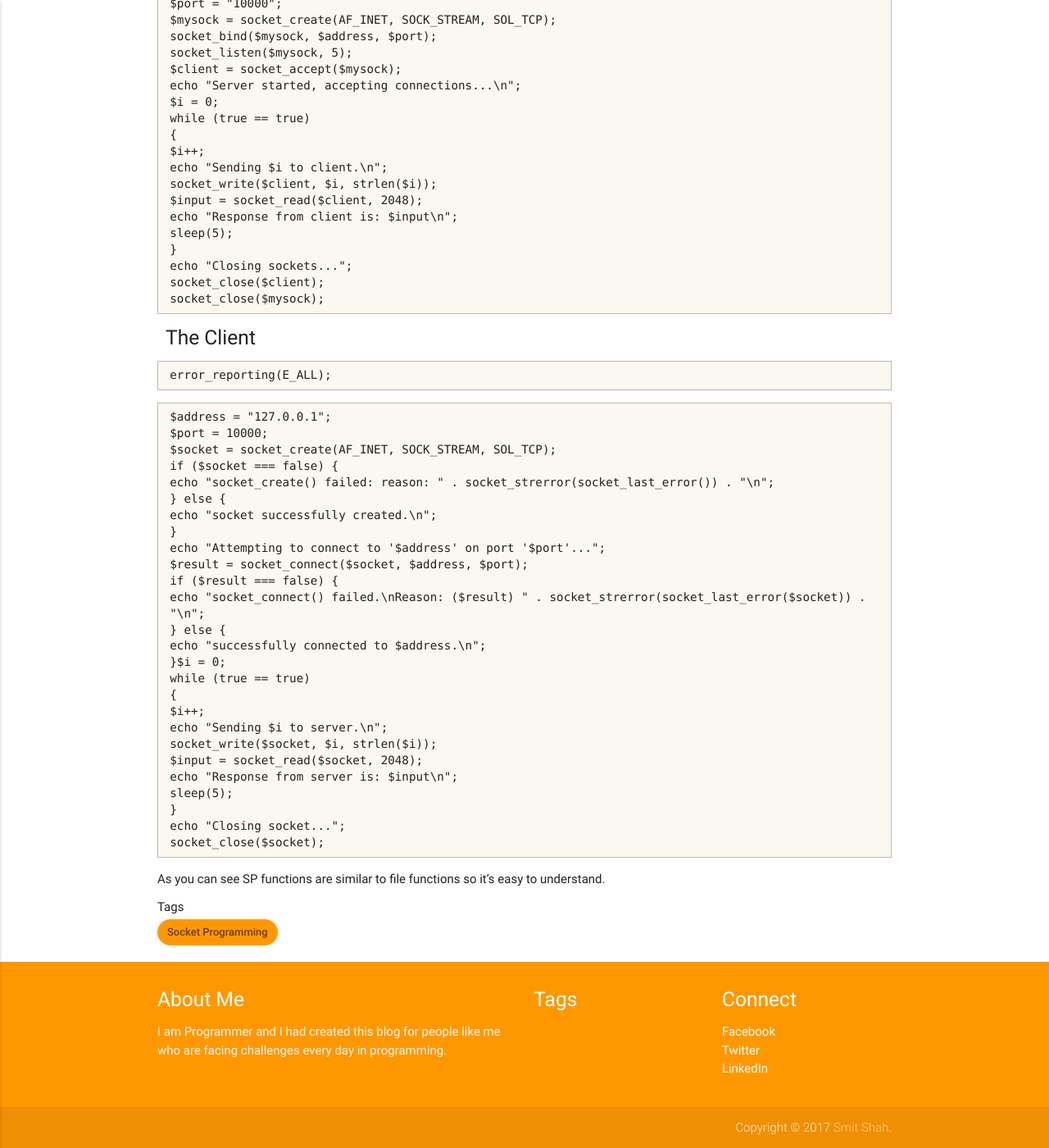
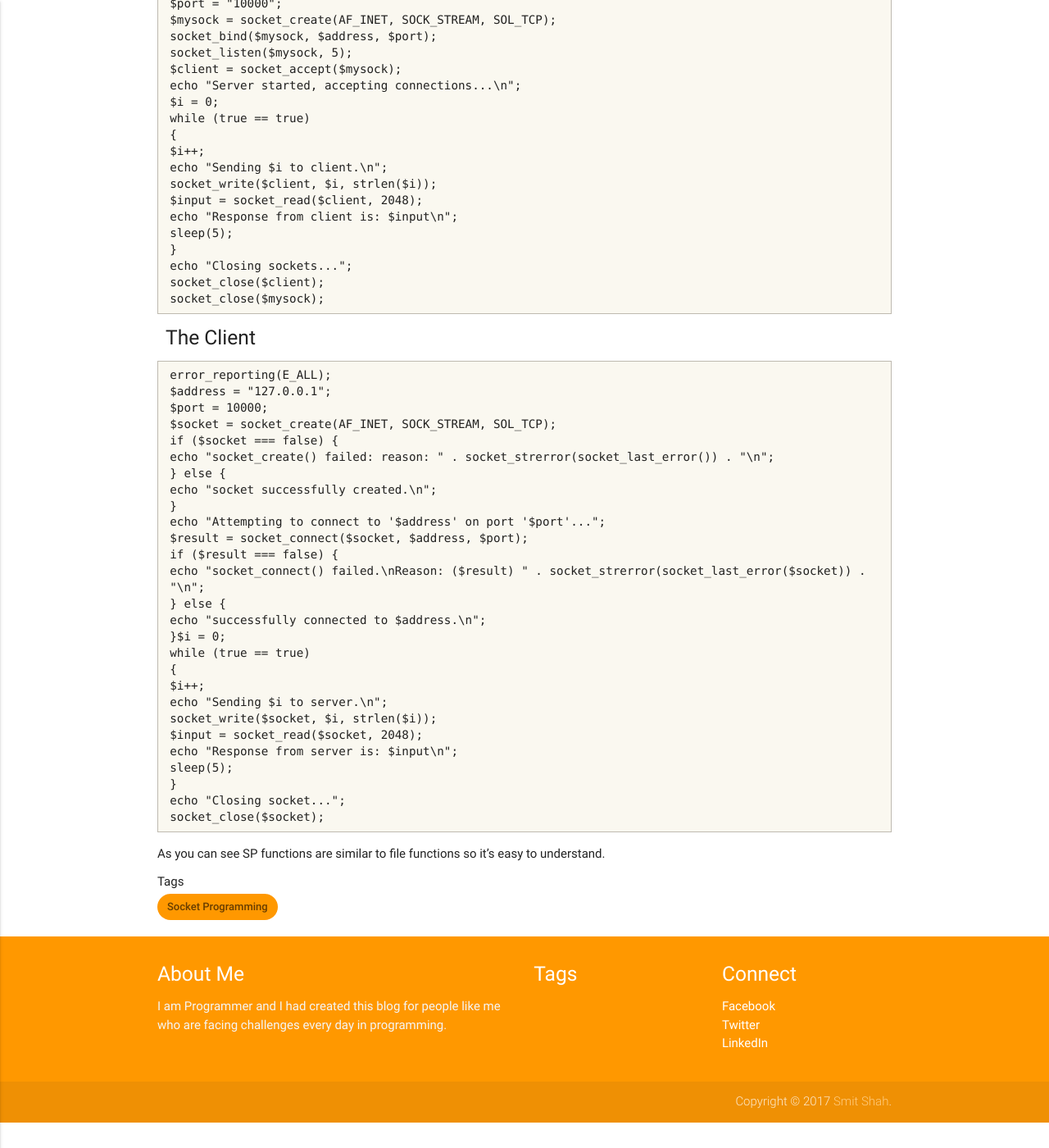
Before and after one commit to smitshah81/phpbees.com, a Jekyll site: the page built from _posts/2010-08-29-socket-programming-with-php.markdown, in a window 1280 px wide and 1400 px high, scrolled down 434 px. Shown: the whole window at 82% size. Built offline with Jekyll 4.4.1, drawn with Linux system fonts in a browser that asks for light colours; our own code applies the rules of GitHub Pages for plain Markdown files; comment, search, counter and statistics services are not loaded; after the commit the page ends 1803 px from its top, so only the background shows below that.

```diff
--- a/_posts/2010-08-29-socket-programming-with-php.markdown
+++ b/_posts/2010-08-29-socket-programming-with-php.markdown
@@ -39,9 +39,8 @@ socket_close($mysock);`
 ##### The Client
 
 
-`error_reporting(E_ALL);`
-
-`$address = "127.0.0.1";
+`error_reporting(E_ALL);
+$address = "127.0.0.1";
 $port = 10000;
 $socket = socket_create(AF_INET, SOCK_STREAM, SOL_TCP);
 if ($socket === false) {
```
